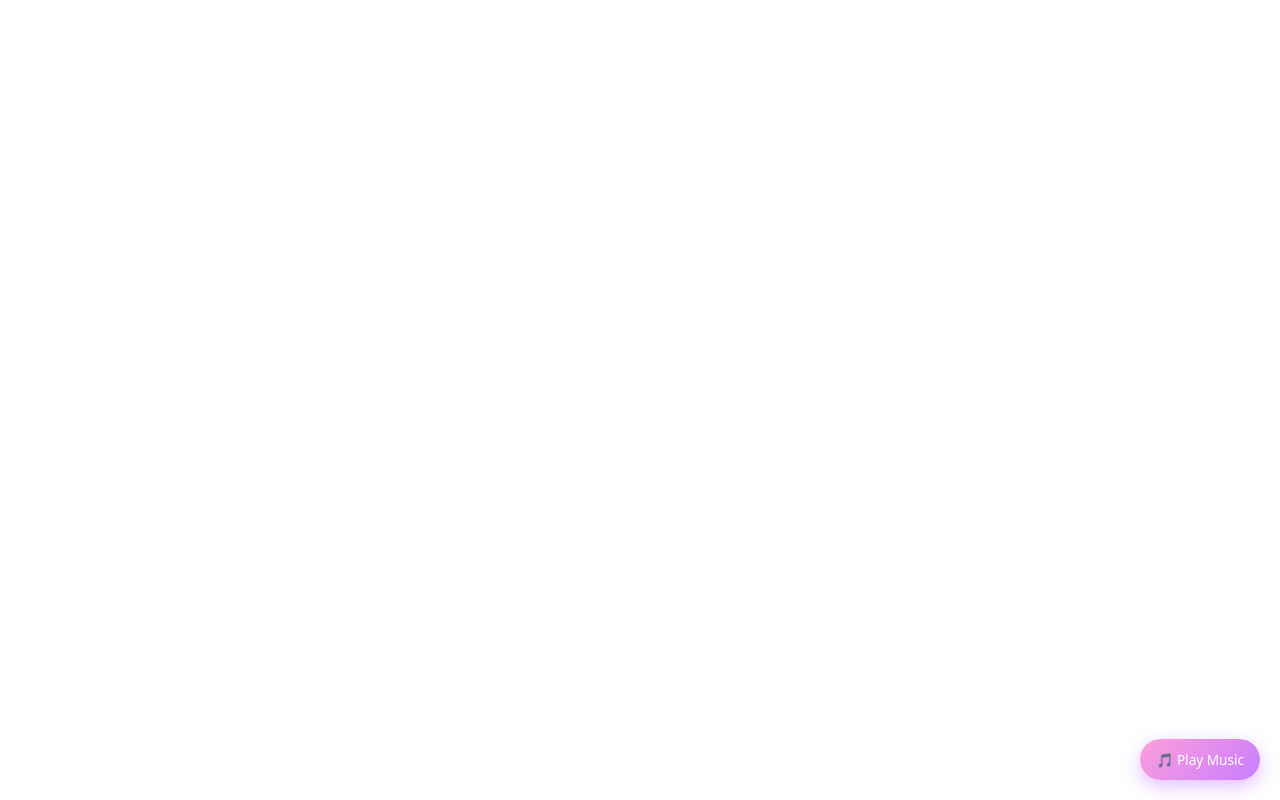
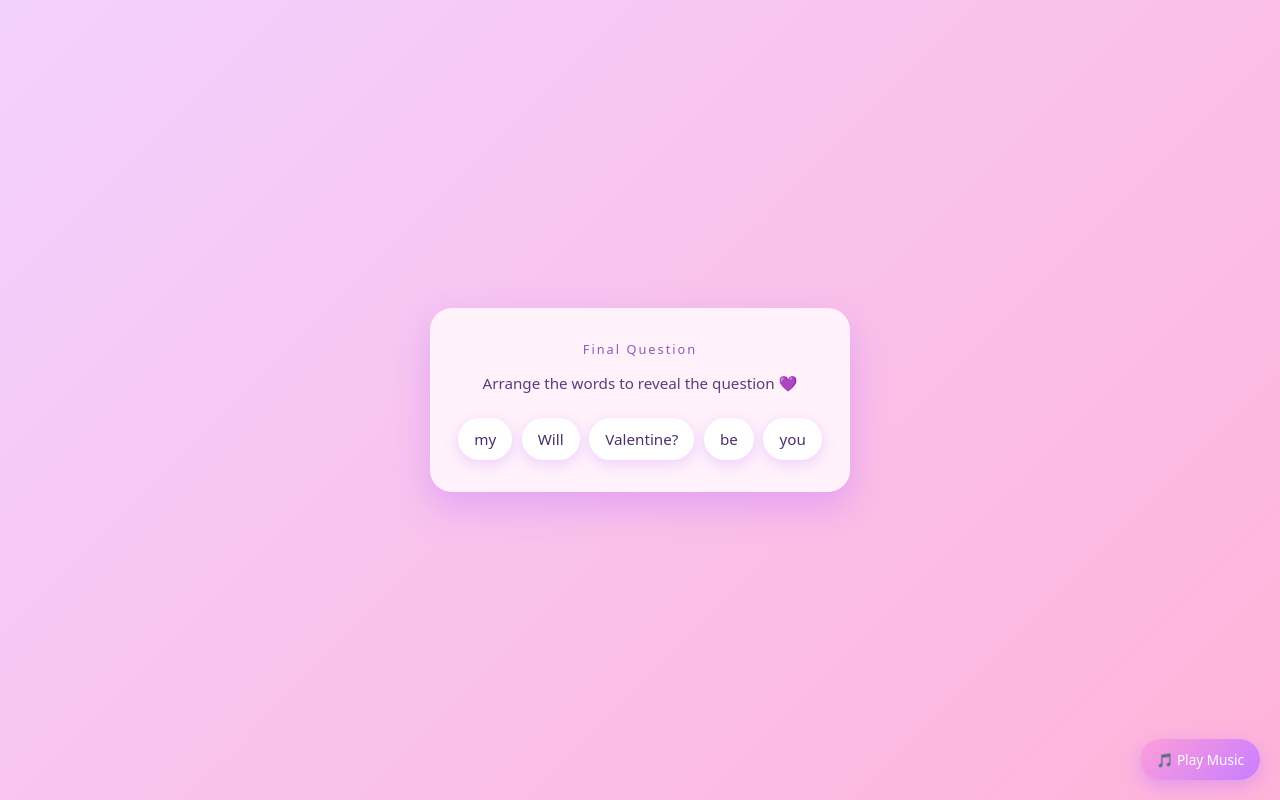
Before and after one commit to aditya27vijay/valentine-mystery, a React (Vite) app: page /final in a window 1280 px wide. Before the commit this address had no page. Built offline with nearby package versions, Linux system fonts and the light colour scheme.

Commit message:
Add confetti celebration on YES

```diff
--- a/package.json
+++ b/package.json
@@ -10,6 +10,7 @@
     "preview": "vite preview"
   },
   "dependencies": {
+    "canvas-confetti": "^1.9.4",
     "react": "^19.2.0",
     "react-dom": "^19.2.0",
     "react-router-dom": "^6.30.3"
--- a/src/App.jsx
+++ b/src/App.jsx
@@ -3,6 +3,10 @@ import Landing from "./pages/Landing";
 import Clue1 from "./pages/Clue1";
 import Clue2 from "./pages/Clue2";
 import Clue3 from "./pages/Clue3";
+import Final from "./pages/Final";
+
+
+
 import BackgroundMusic from "./components/BackgroundMusic";
 
 function App() {
@@ -14,6 +18,7 @@ function App() {
         <Route path="/clue1" element={<Clue1 />} />
         <Route path="/clue2" element={<Clue2 />} />
         <Route path="/clue3" element={<Clue3 />} />
+        <Route path="/final" element={<Final />} />
       </Routes>
     </>
   );
--- /dev/null
+++ b/src/pages/Final.jsx
@@ -0,0 +1,128 @@
+import { useState } from "react";
+import confetti from "canvas-confetti";
+import "../styles/final.css";
+
+export default function Final() {
+  const correctOrder = ["Will", "you", "be", "my", "Valentine?"];
+
+  const [words, setWords] = useState([
+    "my",
+    "Will",
+    "Valentine?",
+    "be",
+    "you",
+  ]);
+
+  const [draggedIndex, setDraggedIndex] = useState(null);
+  const [solved, setSolved] = useState(false);
+  const [answeredYes, setAnsweredYes] = useState(false);
+  const [noPosition, setNoPosition] = useState({ top: "70%", left: "50%" });
+
+  const handleDragStart = (index) => {
+    setDraggedIndex(index);
+  };
+
+  const handleDrop = (index) => {
+    if (draggedIndex === null) return;
+
+    const newWords = [...words];
+    const draggedWord = newWords[draggedIndex];
+
+    newWords.splice(draggedIndex, 1);
+    newWords.splice(index, 0, draggedWord);
+
+    setWords(newWords);
+    setDraggedIndex(null);
+
+    if (JSON.stringify(newWords) === JSON.stringify(correctOrder)) {
+      setSolved(true);
+    }
+  };
+
+  // 😈 Move NO button randomly (mobile-safe)
+  const moveNoButton = () => {
+    const top = Math.floor(Math.random() * 60) + 20;
+    const left = Math.floor(Math.random() * 60) + 20;
+
+    setNoPosition({
+      top: `${top}%`,
+      left: `${left}%`,
+    });
+  };
+
+  // 🎉 CONFETTI BLAST
+  const celebrateYes = () => {
+    setAnsweredYes(true);
+
+    confetti({
+      particleCount: 150,
+      spread: 80,
+      origin: { y: 0.6 },
+    });
+
+    setTimeout(() => {
+      confetti({
+        particleCount: 100,
+        spread: 100,
+        origin: { y: 0.4 },
+      });
+    }, 300);
+  };
+
+  return (
+    <div className="final-container">
+      <div className="final-card">
+        {!solved ? (
+          <>
+            <p className="final-title">Final Question</p>
+            <p className="final-instruction">
+              Arrange the words to reveal the question 💜
+            </p>
+
+            <div className="word-row">
+              {words.map((word, index) => (
+                <div
+                  key={index}
+                  className="word-box"
+                  draggable
+                  onDragStart={() => handleDragStart(index)}
+                  onDragOver={(e) => e.preventDefault()}
+                  onDrop={() => handleDrop(index)}
+                >
+                  {word}
+                </div>
+              ))}
+            </div>
+          </>
+        ) : !answeredYes ? (
+          <>
+            <h1 className="final-reveal">
+              Will you be my Valentine? 💘
+            </h1>
+
+            <div className="answer-buttons">
+              <button className="yes-btn" onClick={celebrateYes}>
+                YES 💖
+              </button>
+
+              <button
+                className="no-btn"
+                style={{ top: noPosition.top, left: noPosition.left }}
+                onClick={moveNoButton}
+              >
+                NO 🙄
+              </button>
+            </div>
+          </>
+        ) : (
+          <>
+            <h1 className="final-reveal">She said YES 💖</h1>
+            <p className="final-sub">
+              You just made me the happiest person ever 🥹
+            </p>
+          </>
+        )}
+      </div>
+    </div>
+  );
+}
--- /dev/null
+++ b/src/styles/final.css
@@ -0,0 +1,96 @@
+.final-container {
+  width: 100vw;
+  height: 100vh;
+  background: linear-gradient(135deg, #f3d1ff, #ffb3d9);
+  display: flex;
+  align-items: center;
+  justify-content: center;
+  padding: 1rem;
+}
+
+.final-card {
+  width: 100%;
+  max-width: 420px;
+  background: rgba(255, 245, 252, 0.95);
+  border-radius: 22px;
+  padding: 2rem 1.5rem;
+  text-align: center;
+  box-shadow: 0 14px 35px rgba(199, 125, 255, 0.45);
+}
+
+.final-title {
+  font-size: 0.8rem;
+  letter-spacing: 2px;
+  color: #8e5bbf;
+  margin-bottom: 0.8rem;
+}
+
+.final-instruction {
+  font-size: 0.95rem;
+  color: #5a3d7a;
+  margin-bottom: 1.5rem;
+}
+
+.word-row {
+  display: flex;
+  flex-wrap: wrap;
+  gap: 0.6rem;
+  justify-content: center;
+}
+
+.word-box {
+  padding: 0.6rem 1rem;
+  border-radius: 999px;
+  background: white;
+  color: #4a306d;
+  font-size: 0.95rem;
+  cursor: grab;
+  box-shadow: 0 4px 14px rgba(199, 125, 255, 0.3);
+  user-select: none;
+}
+
+.word-box:active {
+  cursor: grabbing;
+  transform: scale(0.95);
+}
+
+.final-reveal {
+  font-size: 1.6rem;
+  color: #6a4c93;
+  margin-bottom: 1rem;
+}
+
+.final-sub {
+  font-size: 0.95rem;
+  color: #7b5aa6;
+}
+.answer-buttons {
+  margin-top: 1.5rem;
+  position: relative;
+  height: 200px;
+}
+
+.yes-btn {
+  padding: 0.8rem 1.6rem;
+  border-radius: 999px;
+  border: none;
+  background: linear-gradient(135deg, #ff9edb, #c77dff);
+  color: white;
+  font-size: 1rem;
+  font-weight: 600;
+  cursor: pointer;
+  box-shadow: 0 6px 18px rgba(199, 125, 255, 0.5);
+}
+
+.no-btn {
+  position: fixed;
+  padding: 0.7rem 1.4rem;
+  border-radius: 999px;
+  border: none;
+  background: #eee;
+  color: #555;
+  font-size: 0.9rem;
+  cursor: pointer;
+  transform: translate(-50%, -50%);
+  box-shadow: 0 4px 12px rgba(0, 0, 0, 0.15);
+}
```
Also changed, not shown: 1 other file (tests, documents, lock files or other folders).
